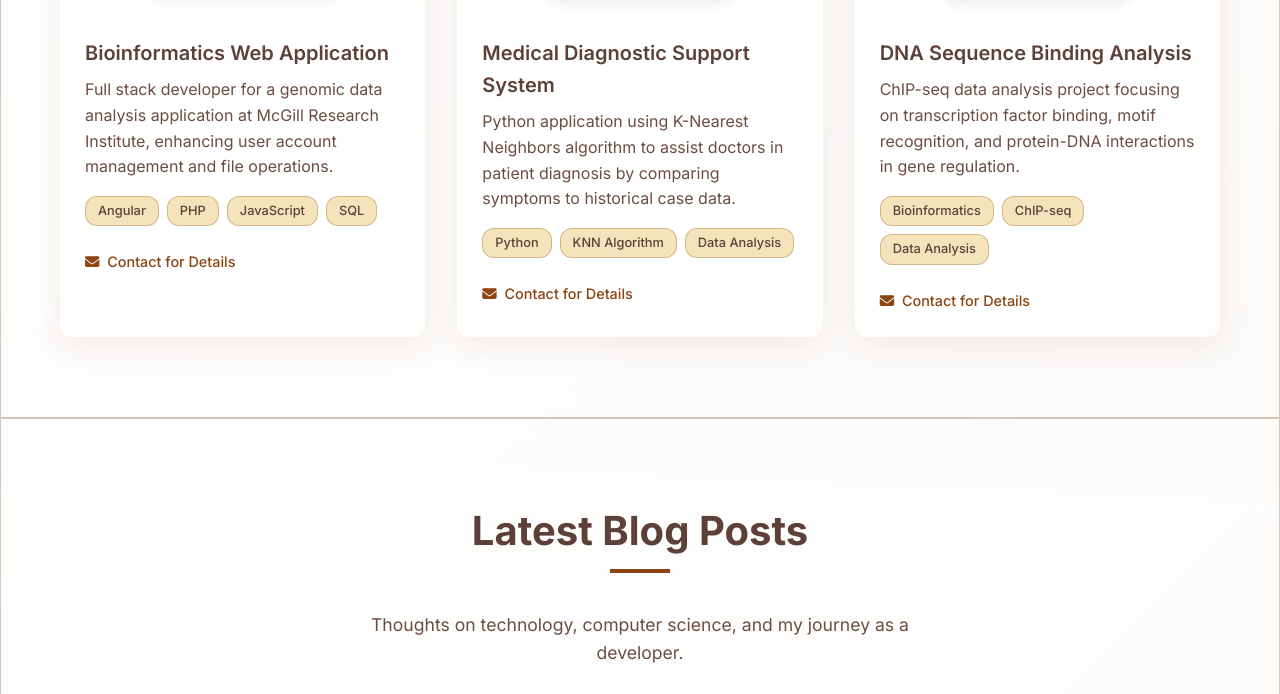
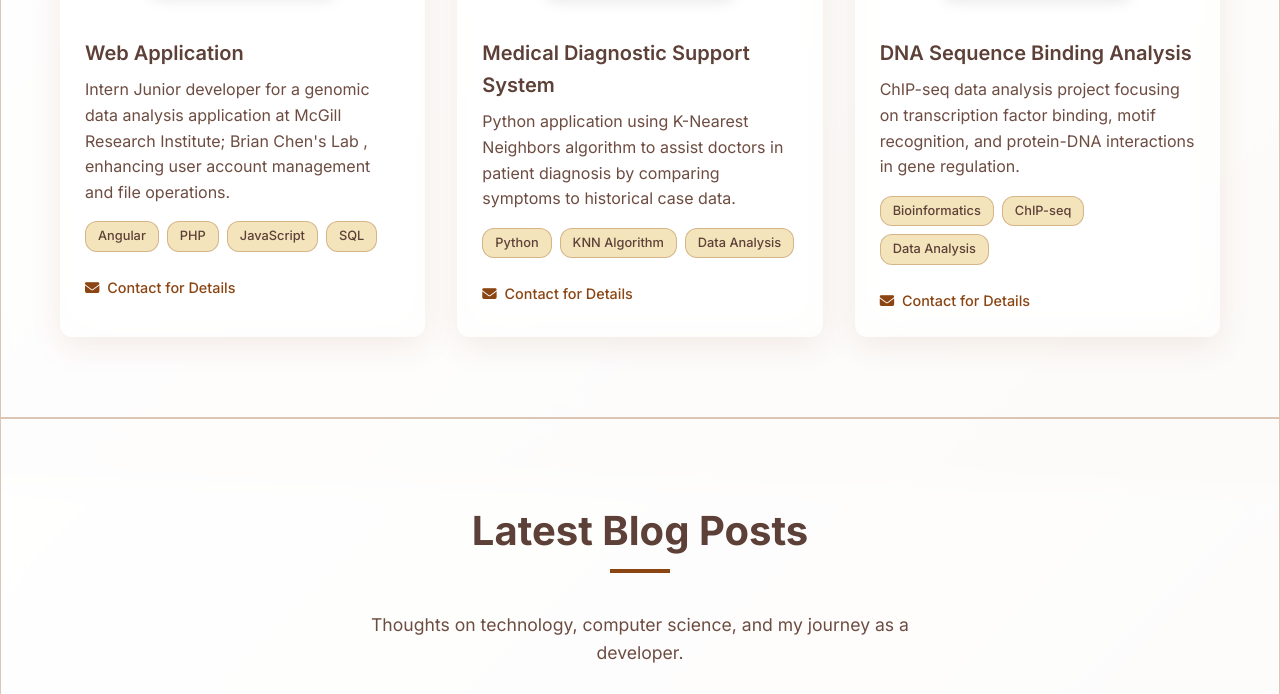
Before and after one commit to GatlatJack/Gatlat, a plain HTML site: page index.html in a window 1280 px wide. Shown: the part 3516-4210 px from the top of the page. Drawn offline with Linux system fonts and the light colour scheme; a web font is replaced by a local one.

Commit message:
Update project descriptions and about section

```diff
--- a/index.html
+++ b/index.html
@@ -216,8 +216,8 @@
                         </div>
                     </div>
                     <div class="project-content">
-                        <h3>Bioinformatics Web Application</h3>
-                        <p>Full stack developer for a genomic data analysis application at McGill Research Institute, enhancing user account management and file operations.</p>
+                        <h3> Web Application</h3>
+                        <p>Intern Junior developer for a genomic data analysis application at McGill Research Institute; Brian Chen's Lab , enhancing user account management and file operations.</p>
                         <div class="project-tech">
                             <span>Angular</span>
                             <span>PHP</span>
```
